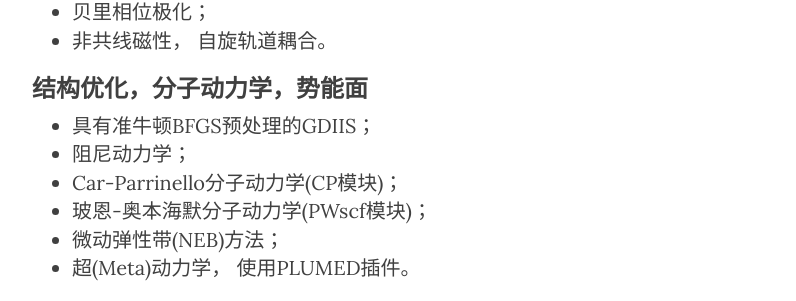
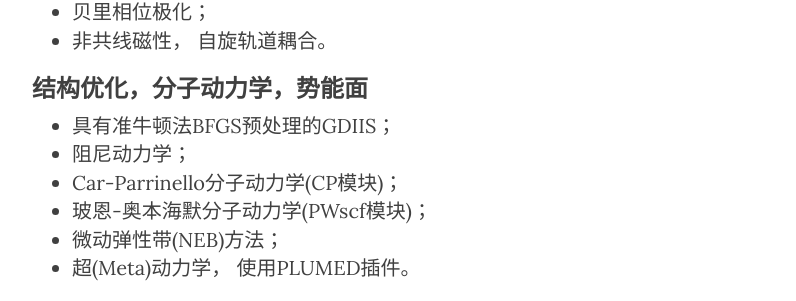
Before and after one commit to yyyu200/DFTbook, a Jekyll site: the page built from _posts/2018-05-01-QE-List.markdown, in a window 1280 px wide and 900 px high, scrolled down 546 px. Shown: the part 147-448 px from the top of the window, without its empty margins (233-1029 px from the left). Built offline with Jekyll 4.4.1, drawn with Linux system fonts in a browser that asks for light colours; nearby versions of some CDN libraries; comment, search, counter and statistics services are not loaded.

Commit message:
modify at20190407-07:27:03-aliyun

```diff
--- a/_posts/2018-05-01-New-Notebook.markdown
+++ b/_posts/2018-05-01-QE-List.markdown
@@ -28,7 +28,7 @@
 + 非共线磁性， 自旋轨道耦合。
 
 ### 结构优化，分子动力学，势能面
-+ 具有准牛顿BFGS预处理的GDIIS；
++ 具有准牛顿法BFGS预处理的GDIIS；
 + 阻尼动力学；
 + Car-Parrinello分子动力学(CP模块)；
 + 玻恩-奥本海默分子动力学(PWscf模块)；
```
